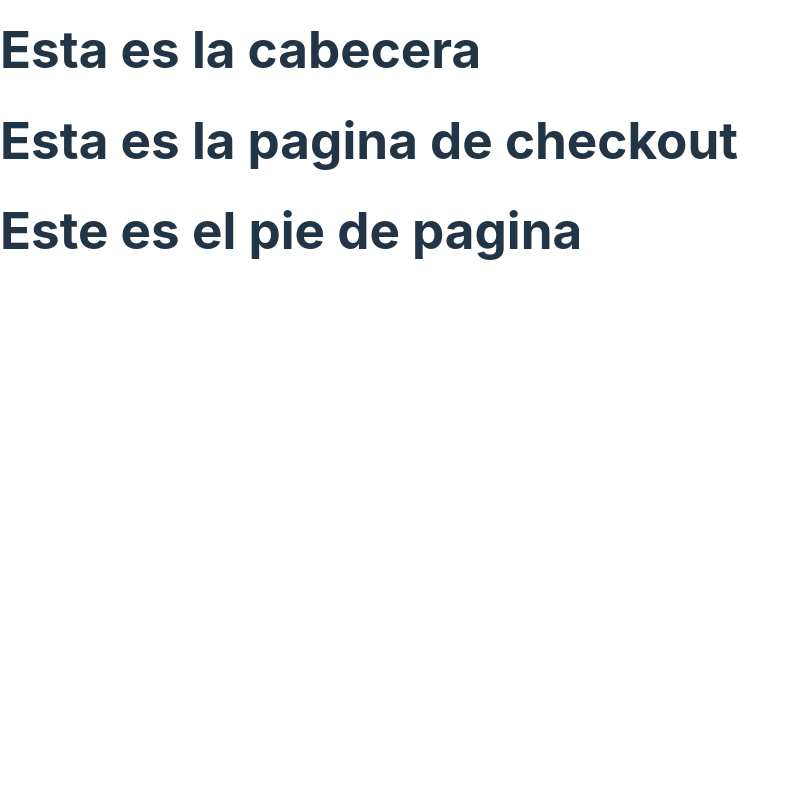
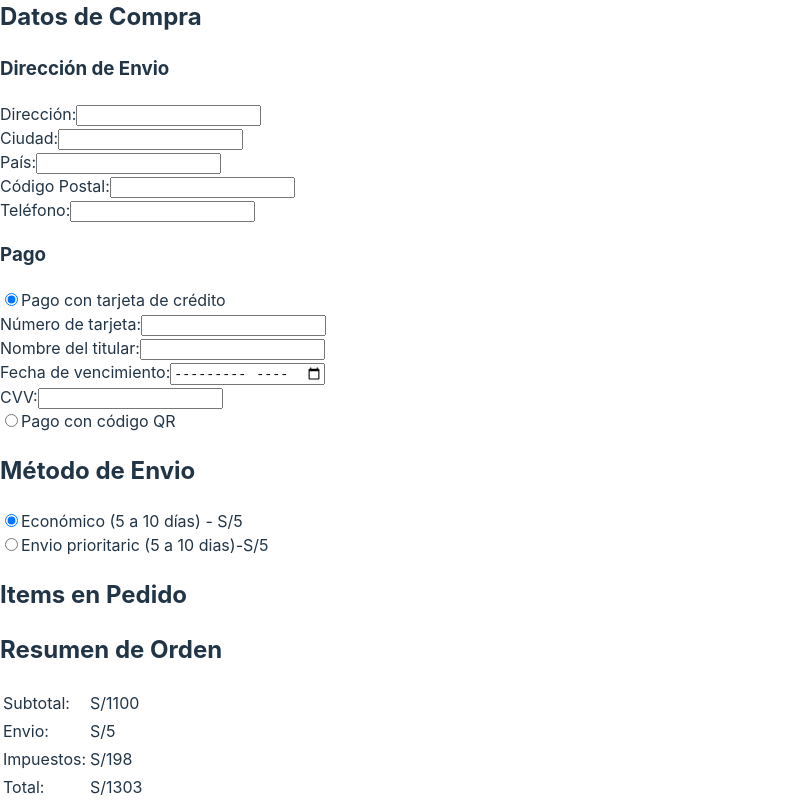
Before and after one commit to RodrigoAGA/Proyecto-PW, a React (Vite) app: page /checkout in a window 1280 px wide. Shown: the part 260-1060 px from the top of the page, without its empty margins (0-800 px from the left). Before the commit the page ends 800 px from the top, so only its background shows below. Built offline with nearby package versions, Linux system fonts and the light colour scheme.

Commit message:
alumno 2

```diff
--- a/src/components/Checkout.jsx
+++ b/src/components/Checkout.jsx
@@ -3,12 +3,137 @@ import Pie from './Pie'
 import Cabecera from './Cabecera'
 
 function Checkout() {
+        const [shippingMethod, setShippingMethod] = React.useState('Economic');
+        const [paymentMethod, setPaymentMethod] = React.useState('CreditCard');
+        const subtotal = 550 + 550;
+        const shippingCost = shippingMethod === 'Economic' ? 5 : 17;
+        const tax = subtotal * 0.18;
+        const total = subtotal + shippingCost + tax;
     return (
         <>
         <Cabecera/>
-        <div>
-            <h1>Esta es la pagina de checkout</h1>
+        <div className="checkout-page">
+      <h1>¡Casi Listo!</h1>
+      <p>Tu orden no estará completa hasta que revises y presiones el botón "completar orden" al final de la página.</p>
+
+      <h2>Datos de Compra</h2>
+      <h3>Dirección de Envio</h3>
+      <form className="shipping-address-form">
+        <div className="form-group">
+          <label htmlFor="address">Dirección:</label>
+          <input type="text" id="address" name="address" required />
         </div>
+        <div className="form-group">
+          <label htmlFor="city">Ciudad:</label>
+          <input type="text" id="city" name="city" required />
+        </div>
+        <div className="form-group">
+          <label htmlFor="country">País:</label>
+          <input type="text" id="country" name="country" required />
+        </div>
+        <div className="form-group">
+          <label htmlFor="postalCode">Código Postal:</label>
+          <input type="text" id="postalCode" name="postalCode" required />
+        </div>
+        <div className="form-group">
+          <label htmlFor="phoneNumber">Teléfono:</label>
+          <input type="tel" id="phoneNumber" name="phoneNumber" required />
+        </div>
+      </form>
+      <h3>Pago</h3>
+      <div className="payment-methods">
+        <div className={paymentMethod === 'CreditCard' ? 'active' : ''}>
+          <input
+            type="radio"
+            id="credit-card"
+            name="payment-method"
+            value="CreditCard"
+            checked={paymentMethod === 'CreditCard'}
+            onChange={() => setPaymentMethod('CreditCard')}
+          />
+          <label htmlFor="credit-card">Pago con tarjeta de crédito</label>
+          <div className="credit-card-form">
+            <div className="form-group">
+              <label htmlFor="cardNumber">Número de tarjeta:</label>
+              <input type="text" id="cardNumber" name="cardNumber" required />
+            </div>
+            <div className="form-group">
+              <label htmlFor="cardholderName">Nombre del titular:</label>
+              <input type="text" id="cardholderName" name="cardholderName" required />
+            </div>
+            <div className="form-group">
+              <label htmlFor="expirationDate">Fecha de vencimiento:</label>
+              <input type="month" id="expirationDate" name="expirationDate" required />
+            </div>
+            <div className="form-group">
+              <label htmlFor="cvv">CVV:</label>
+              <input type="password" id="cvv" name="cvv" required />
+            </div>
+          </div>
+        </div>
+        <div className={paymentMethod === 'QRCode' ? 'active' : ''}>
+          <input
+            type="radio"
+            id="qr-code"
+            name="payment-method"
+            value="QRCode"
+            checked={paymentMethod === 'QRCode'}
+            onChange={() => setPaymentMethod('QRCode')}
+          />
+          <label htmlFor="qr-code">Pago con código QR</label>
+        </div>
+      </div>
+      <h2>Método de Envio</h2>
+      <div className="shipping-methods">
+        <div className={shippingMethod === 'Economic' ? 'active' : ''}>
+          <input
+            type="radio"
+            id="economic"
+            name="shipping-method"
+            value="Economic"
+            checked={shippingMethod === 'Economic'}
+            onChange={() => setShippingMethod('Economic')}
+          />
+          <label htmlFor="economic">Económico (5 a 10 días) - S/{shippingCost}</label>
+        </div>
+        <div className={shippingMethod === 'Priority' ? 'active' : ''}>
+          <input
+            type="radio"
+            id="priority"
+            name="shipping-method"
+            value="Priority"
+            checked={shippingMethod === 'Priority'}
+            onChange={() => setShippingMethod('Priority')}
+          />
+          <label htmlFor="priority">Envio prioritaric (5 a 10 dias)-S/{shippingCost}</label>
+        </div>
+      </div>
+
+      <h2>Items en Pedido</h2>
+      {/* Aquí se muestra la lista de items en el pedido */}
+
+      <h2>Resumen de Orden</h2>
+      <table>
+        <tr>
+          <td>Subtotal:</td>
+          <td>S/{subtotal}</td>
+        </tr>
+        <tr>
+          <td>Envio:</td>
+          <td>S/{shippingCost}</td>
+        </tr>
+        <tr>
+          <td>Impuestos:</td>
+          <td>S/{tax}</td>
+        </tr>
+        <tr>
+          <td>Total:</td>
+          <td>S/{total}</td>
+        </tr>
+      </table>
+
+      <button className="complete-order-button">Completar Orden</button>
+    </div>
         <Pie/>
         </>
     )
--- a/src/components/PedidoCompleto.jsx
+++ b/src/components/PedidoCompleto.jsx
@@ -6,9 +6,34 @@ function PedidoCompleto() {
     return (
         <>
         <Cabecera/>
-        <div>
-            <h1>Esta es la pagina de pedido completo</h1>
+        <div className="App">
+      <div className="container">
+        <div className="header">
+          <h1>¡Muchas gracias por tu pedido!</h1>
         </div>
+        <div className="body">
+          <p>Puedes ver el detalle y estado de tu pedido ingresando a tu cuenta</p>
+          <a href="#" className="button">Ir a mi cuenta</a>
+        </div>
+        <div className="footer">
+          <p>También de podría interesar...</p>
+          <div className="products">
+            <div className="product">
+              <img src="https://placehold.co/200x200" alt="Producto 1" />
+              <h3>LeM</h3>
+            </div>
+            <div className="product">
+              <img src="https://placehold.co/200x200" alt="Producto 2" />
+              <h3>La Mure</h3>
+            </div>
+            <div className="product">
+              <img src="https://placehold.co/200x200" alt="Producto 3" />
+              <h3>La Nue</h3>
+            </div>
+          </div>
+        </div>
+      </div>
+    </div>
         <Pie/>
         </>
     )
```
